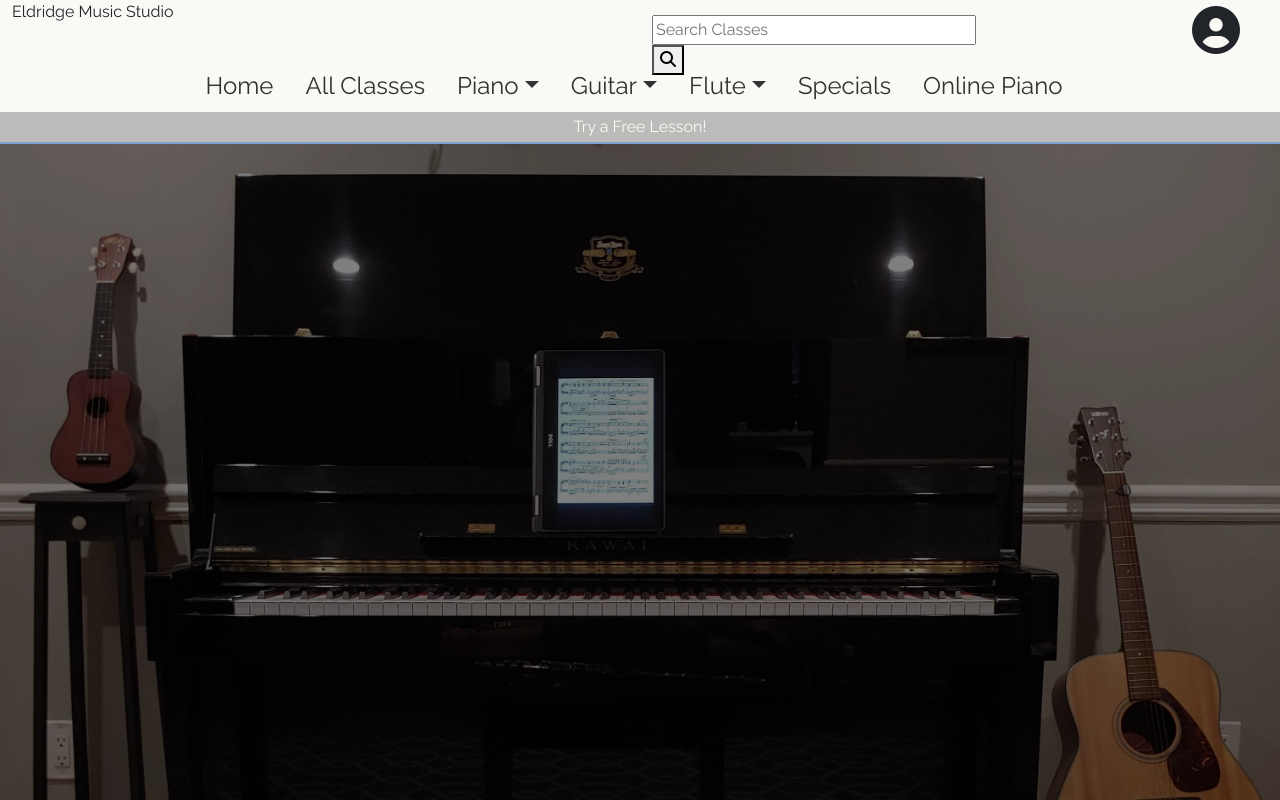
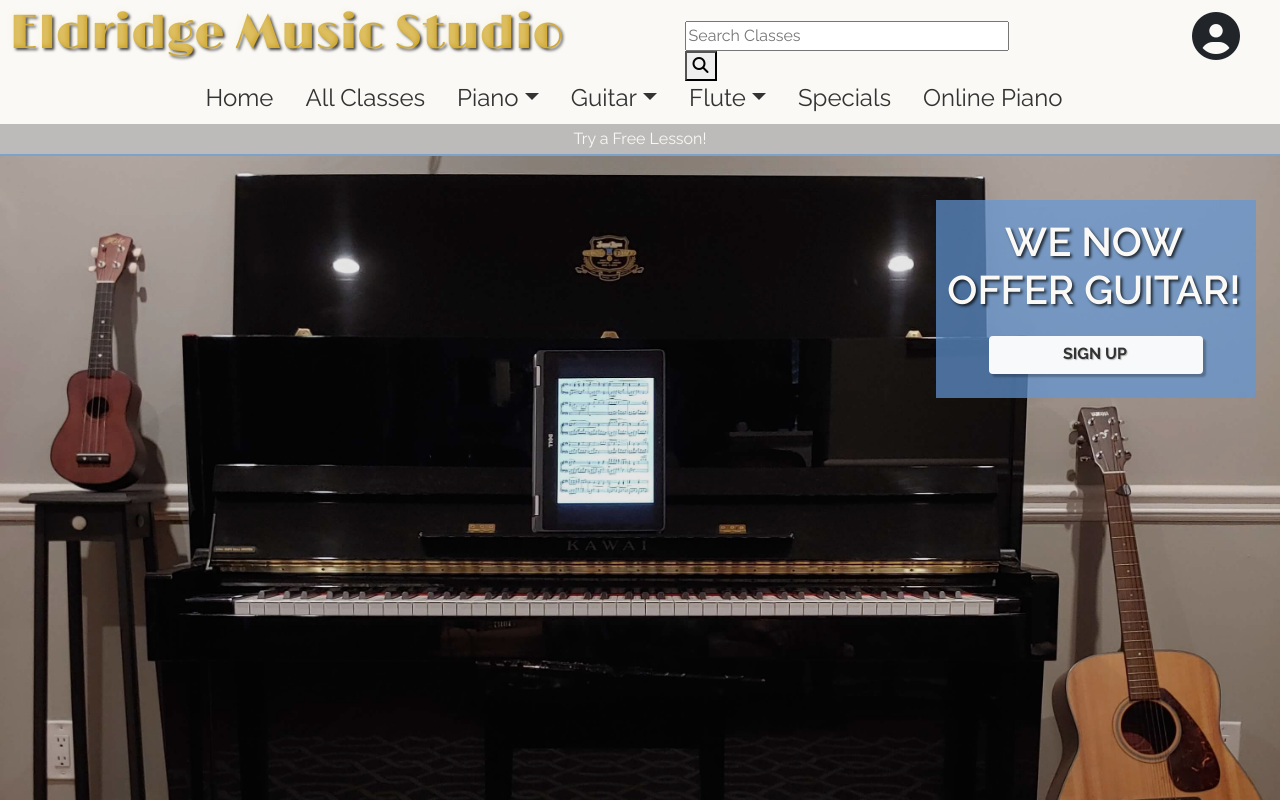
Before and after one commit to Richardaeld/Eldridge_Music, a Django app: page / in a window 1280 px wide. Run offline with Django 3.2, Linux system fonts and the light colour scheme; some libraries are stand-ins or nearby versions.

Commit message:
Improved index.html's layout and UX

```diff
--- a/home/templates/home/index.html
+++ b/home/templates/home/index.html
@@ -2,5 +2,25 @@
 {% load static %}
 
 {% block content %}
+    <div class="container-fluid index-container-position">
+        <div class="row justify-content-end">
 
+            <div class="col-3 me-4 index-signup">
+                <div class="row mb-4 justify-content-center">
+
+                    <div class="col-12 mt-3">
+                        <h2 class="text-uppercase y-center header-font">We now offer Guitar!</h2>
+                    </div>
+
+                    <div id="sign-up" class="col-8 mt-3 btn btn-light header-box">
+                        <button class="y-center remove-button">
+                        <p class="text-uppercase mb-0"><strong>Sign up</strong></p>
+                        </button>
+                    </div>
+
+                </div>
+            </div>
+
+        </div>
+    </div>
 {% endblock %}
--- a/static/css/base.css
+++ b/static/css/base.css
@@ -22,6 +22,32 @@ body {
     font-family: "Raleway", sans-serif!important;
 }
 
+
+
+/* -------------------------------------------------------------------Base---------------------------------------------------------------- */
+.logo-title {
+    font-family: "LimeLight", sans-serif;
+    font-size: 3rem;
+    position: relative;
+    color: transparent;
+    text-shadow: -4px -4px 5px #faedc65b,
+                -2px -2px 0px #cea52b,
+                0px 0px 3px rgba(0, 0, 0, .75)
+                ;
+    -webkit-background-clip: text;
+}
+
+nav li {
+    font-size: 1.5rem;
+}
+
+a:visited,
+a:hover,
+a:link,
+a {
+    color: #333!important;
+}
+
 /* -------------------------------------------------------------------Index---------------------------------------------------------------- */
 
 .index-background {
@@ -34,58 +60,62 @@ body {
 .index-overlay {
     position: absolute;
     height: 100%;
-    background: rgba(0, 0, 0, .5);
-    z-index: 4;
+    background: rgba(0, 0, 0, .1);
+    /* z-index: 1; */
 }
 
-/* sheen */
-/* text color -- #cea52b, highlight color -- #ffe492  */
-
-.title-header1 {
-    font-family: "LimeLight", sans-serif;
-    font-size: 3rem;
-    position: relative;
-    color: transparent;
-    text-shadow: -4px -4px 5px #faedc65b,
-                -2px -2px 0px #cea52b,
-                0px 0px 3px rgba(0, 0, 0, .75)
-                ;
-    -webkit-background-clip: text;
+.index-signup {
+    background-color: #6296d5b4;
+    text-align: center;
 }
 
-.title-header {
-    font-family: "LimeLight", sans-serif;
-    font-size: 4rem;
-    text-align: center;
-    background-color: rgba(0, 0, 0, .75);
+.index-container-position {
     position: relative;
-    color: transparent;
-    text-shadow: -4px -4px 5px #faedc65b,
-                -2px -2px 0px #cea52b,
-                0px 0px 3px rgba(0, 0, 0, .75)
-                ;
-    -webkit-background-clip: text;
-    top:50%;
-    transform: translateY(-50%);
-    z-index: 3;
+    top:200px;
 }
 
-.title-header-background {
-    position: absolute;
-    /* height: 25rem; */
-    width: 100%;
+.header-shadow {
+    transition-duration: .5s;
+    color: #faf9f6;
+    text-shadow: -1px -1px 2px #333,
+                0px 0px 3px rgba(0, 0, 0, .25);
 }
 
-nav li {
-    font-size: 1.5rem;
+.header-font {
+    font-size: 2.5rem;
+    font-weight: 600;
+    color: transparent;
+    text-shadow: -2px -2px 0px #faf9f6,
+                0px 0px 3px rgba(0, 0, 0, .75);
 }
 
-a:visited,
-a:hover,
-a:link,
-a {
-    color: #333!important;
+.header-box {
+    border: none;
+    transition-duration: .5s;
+    box-shadow: 3px 3px 2px  rgba(0, 0, 0, .25);
 }
+
+.header-box:hover {
+    background-color: #283D57;
+    box-shadow: 0px 0px rgba(0, 0, 0, .25),
+    inset -4px -4px 2px #010203,
+    inset 4px 4px 2px #010203;
+}
+
+.header-box p {
+    color: transparent;
+    text-shadow: -1px -1px 0px #333,
+                0px 0px 1px rgba(122, 122, 122, 0.5);
+}
+
+.header-box:hover p {
+    text-shadow: -1px -1px 0px #faf9f6,
+                0px 0px 1px rgb(172, 172, 172);
+}
+
+
+
+
 
 .font-aws {
     font-size: 3rem;
```
Also changed, not shown: other parts of static/css/base.css (+24 -1 lines).
